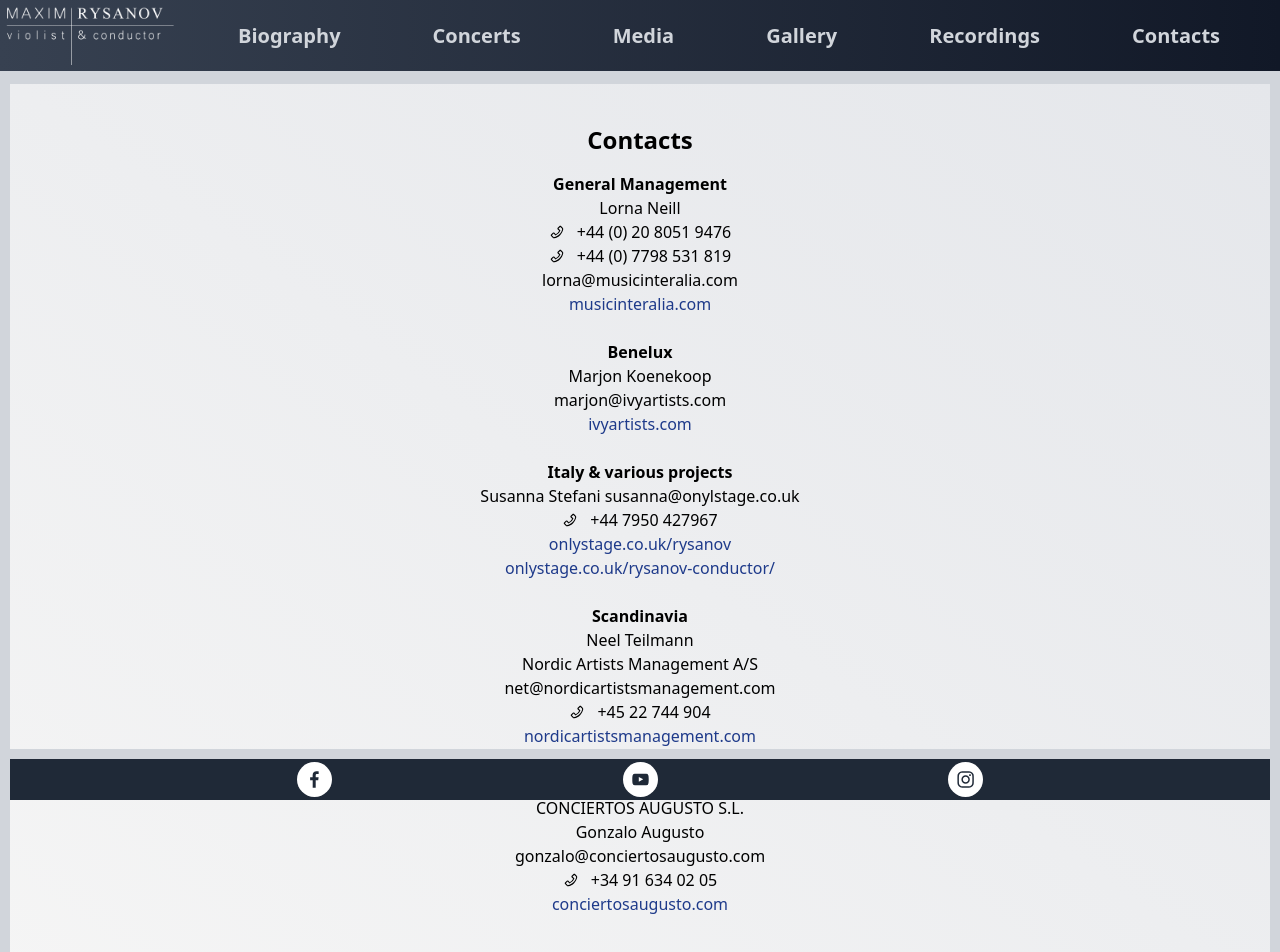
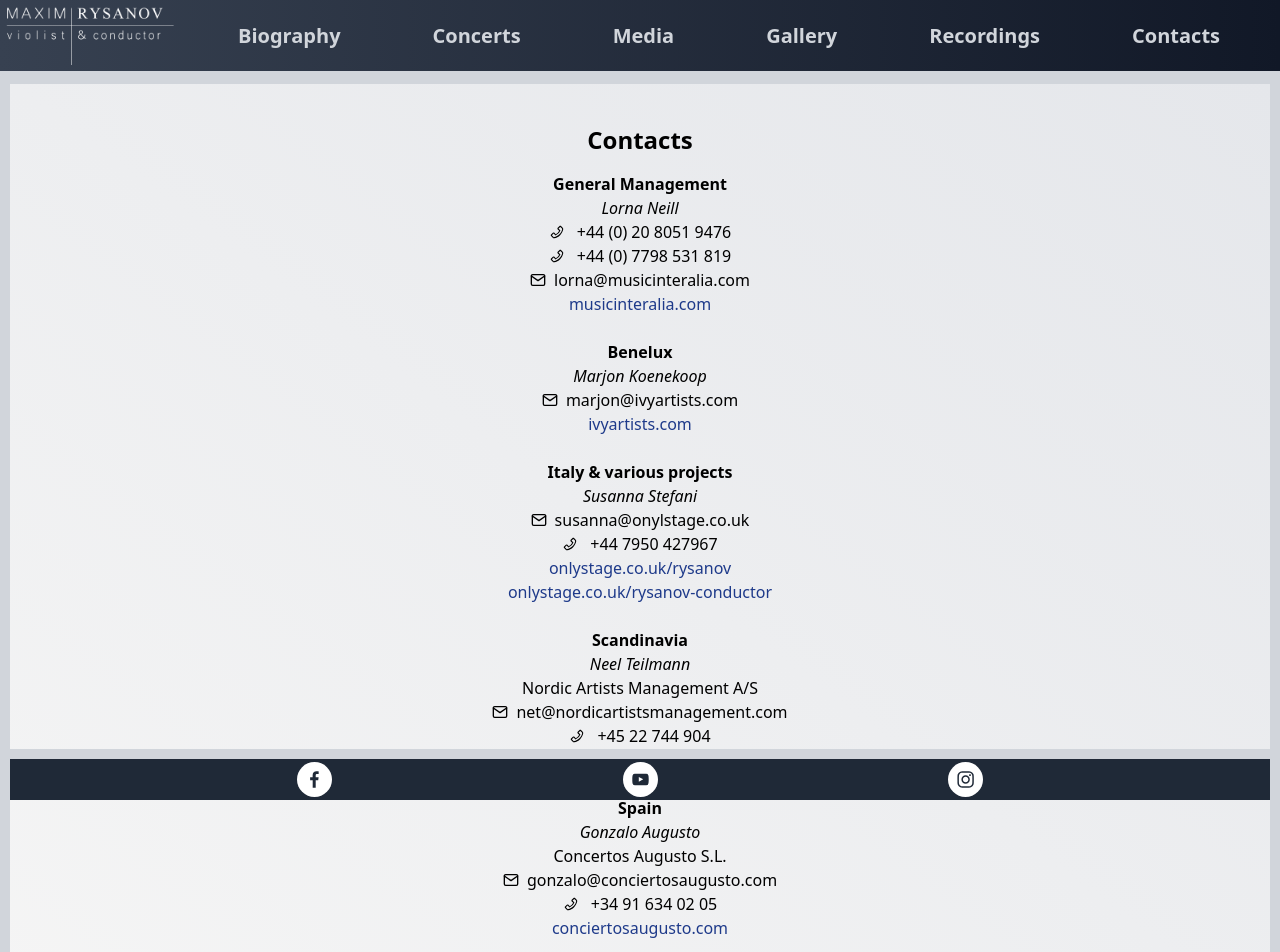
Before and after one commit to vladyslavt97/Maxim-Rysanov, a Next.js app: page /contacts in a window 1280 px wide. Shown: the top 952 px of the page. Built offline with nearby package versions, Linux system fonts and the light colour scheme.

Commit message:
Contacts

```diff
--- a/pages/contacts.tsx
+++ b/pages/contacts.tsx
@@ -3,6 +3,7 @@ import Header from '@/components/Header'
 import Link from 'next/link'
 import React from 'react'
 import { AiOutlinePhone } from 'react-icons/ai';
+import { FiMail } from 'react-icons/fi';
 type Props = {}
 
 export default function Contacts({}: Props) {
@@ -16,14 +17,16 @@ export default function Contacts({}: Props) {
             <div className='p-4 flex justify-center items-center flex-col text-center'>
                 <div className=''>
                     <h1 className='font-semibold'>General Management</h1>
-                    <p>Lorna Neill<br/>
+                    <p><span className='italic'>Lorna Neill</span><br/>
                     <div className='flex flex-row text-center justify-center items-center gap-3'>
                         <AiOutlinePhone/>+44 (0) 20 8051 9476<br/>
                     </div>
                     <div className='flex flex-row text-center justify-center items-center gap-3'>
                         <AiOutlinePhone/>+44 (0) 7798 531 819<br/>
                     </div>
-                    lorna@musicinteralia.com<br/>
+                    <div className='flex flex-row text-center justify-center items-center gap-2'>
+                        <FiMail/>lorna@musicinteralia.com<br/>
+                    </div>
                     <Link href="http://www.musicinteralia.com" className='text-blue-900'>
                     musicinteralia.com<br/>
                     </Link>
@@ -32,8 +35,10 @@ export default function Contacts({}: Props) {
                 <br/>
                 <div>
                     <h1 className='font-semibold'>Benelux</h1>
-                    <p>Marjon Koenekoop<br/>
-                    marjon@ivyartists.com<br/>
+                    <p><span className='italic'>Marjon Koenekoop</span><br/>
+                    <div className='flex flex-row text-center justify-center items-center gap-2'>
+                        <FiMail/>marjon@ivyartists.com<br/>
+                    </div>
                     <Link href="http://www.ivyartists.com" className='text-blue-900'>
                     ivyartists.com<br/>
                     </Link>
@@ -42,7 +47,10 @@ export default function Contacts({}: Props) {
                 <br/>
                 <div>
                     <h1 className='font-semibold'>Italy & various projects</h1>
-                    <p>Susanna Stefani susanna@onylstage.co.uk<br/>
+                    <p><span className='italic'>Susanna Stefani</span><br/>
+                    <div className='flex flex-row text-center justify-center items-center gap-2'>
+                        <FiMail/>susanna@onylstage.co.uk<br/>
+                    </div>
                     <div className='flex flex-row text-center justify-center items-center gap-3'>
                     <AiOutlinePhone/> +44 7950 427967<br/>
                     </div>
@@ -50,16 +58,18 @@ export default function Contacts({}: Props) {
                     onlystage.co.uk/rysanov<br/>
                     </Link>
                     <Link href="http://www.onlystage.co.uk/rysanov-conductor/" className='text-blue-900'>
-                    onlystage.co.uk/rysanov-conductor/<br/>
+                    onlystage.co.uk/rysanov-conductor<br/>
                     </Link>
                     </p>
                 </div>
                 <br/>
                 <div>
                     <h1 className='font-semibold'>Scandinavia</h1>
-                    <p>Neel Teilmann<br/>
+                    <p><span className='italic'>Neel Teilmann</span><br/>
                     Nordic Artists Management A/S<br/>
-                    net@nordicartistsmanagement.com<br/>
+                    <div className='flex flex-row text-center justify-center items-center gap-2'>
+                        <FiMail/>net@nordicartistsmanagement.com<br/>
+                    </div>
                     <div className='flex flex-row text-center justify-center items-center gap-3'>
                         <AiOutlinePhone/>+45 22 744 904<br/>
                     </div>
@@ -71,9 +81,11 @@ export default function Contacts({}: Props) {
                 <br/>
                 <div>
                     <h1 className='font-semibold'>Spain</h1>
-                    <p>CONCIERTOS AUGUSTO S.L.<br/>
-                    Gonzalo Augusto<br/>
-                    gonzalo@conciertosaugusto.com<br/>
+                    <p><span className='italic'>Gonzalo Augusto</span><br/>
+                    Concertos Augusto S.L.<br/>
+                    <div className='flex flex-row text-center justify-center items-center gap-2'>
+                        <FiMail/>gonzalo@conciertosaugusto.com<br/>
+                    </div>
                     <div className='flex flex-row text-center justify-center items-center gap-3'>
                         <AiOutlinePhone/>+34 91 634 02 05<br/>
                     </div>
```
